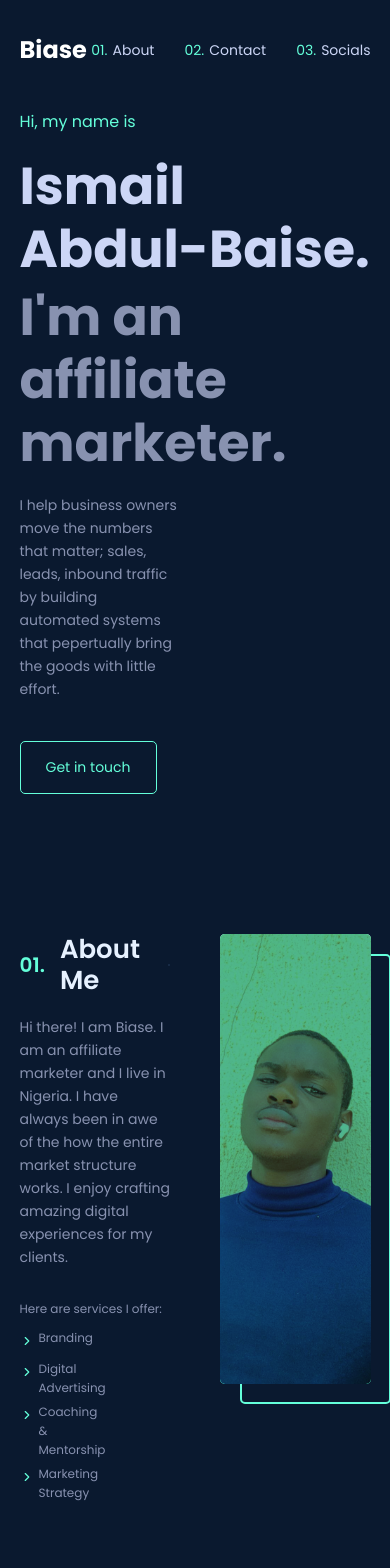
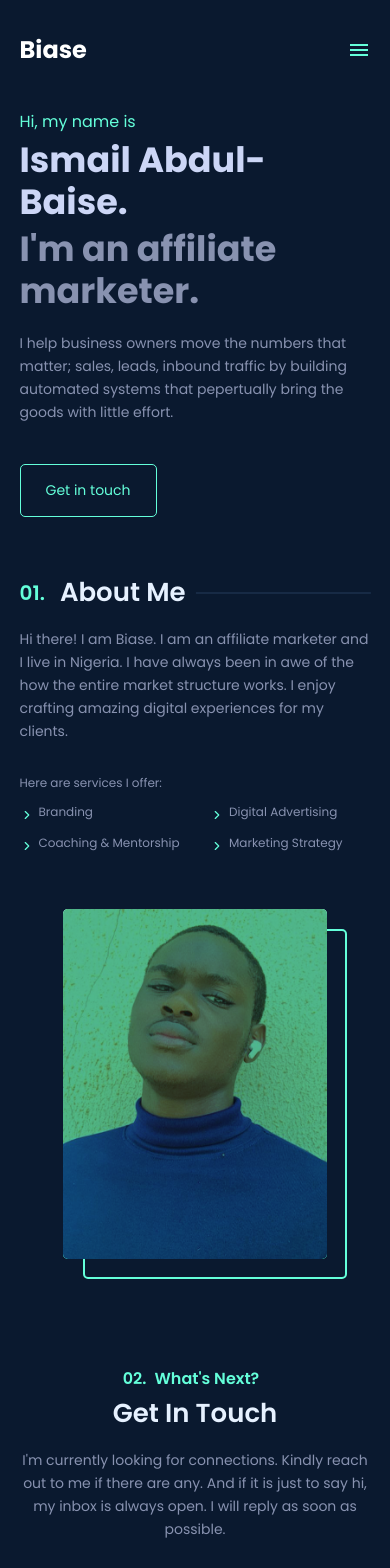
Before and after one commit to Adebesin-Cell/baise-portfolio, a React (Create React App) app: page / in a window 390 px wide. Shown: the top 1568 px of the page. Built offline with nearby package versions, Linux system fonts and the light colour scheme.

Commit message:
updating UI

```diff
--- a/src/components/about/About.module.scss
+++ b/src/components/about/About.module.scss
@@ -1,6 +1,10 @@
 .about {
     margin: calc(2 * var(--span-xl) + var(--span-l)) 0;
     margin-bottom: calc(var(--span-2xl) + var(--span-xl));
+
+    @media only screen and (max-width: 600px) {
+        margin-top: calc(var(--span-2xl));
+    }
 
     &__wrapper {
         display: grid;
@@ -9,6 +13,10 @@
 
         @media only screen and (max-width: 990px) {
             gap: var(--span-xl);
+        }
+
+        @media only screen and (max-width: 600px) {
+            grid-template-columns: 1fr;
         }
     }
 
@@ -90,6 +98,12 @@
                 width: 100%;
             }
 
+            @media only screen and (max-width: 600px) {
+                margin: 0 auto;
+                width: 75%;
+                height: 350px;
+            }
+
             &::before {
                 position: absolute;
                 bottom: -20px;
@@ -141,7 +155,7 @@
     }
 
     &__item {
-        flex: 0 0 40%;
+        flex: 1 0 40%;
         display: flex;
         gap: 5px;
     }
--- a/src/components/header/Header.js
+++ b/src/components/header/Header.js
@@ -1,12 +1,16 @@
 import styles from "./Header.module.scss";
 import Logo from "../logo/Logo";
 import Navigation from "../navigation/Navigation";
+import { ReactComponent as MenuIcon } from "../../assets/svgs/icon-menu.svg";
 
 const Header = function (props) {
   return (
     <header className={styles.header}>
       <Logo />
       <Navigation />
+      <div className={styles.header__menu}>
+        <MenuIcon />
+      </div>
     </header>
   );
 };
--- a/src/components/header/Header.module.scss
+++ b/src/components/header/Header.module.scss
@@ -19,4 +19,21 @@
         padding-left: 5%;
         padding-right: 5%;
     }
+
+    &__menu {
+        display: none;
+        align-items: center;
+        justify-content: center;
+        cursor: pointer;
+
+        svg {
+            fill: var(--green);
+            width: 24px;
+            height: 24px;
+        }
+
+        @media only screen and (max-width: 600px) {
+            display: flex;
+        }
+    }
 }
--- a/src/components/intro/Intro.module.scss
+++ b/src/components/intro/Intro.module.scss
@@ -21,6 +21,12 @@
             font-size: calc(var(--size-2xl) + 4px);
             line-height: 63px;
         }
+
+        @media only screen and (max-width: 600px) {
+            margin-top: 5px;
+            font-size: calc(var(--size-xl) + 3px);
+            line-height: 42px;
+        }
     }
 
     &__paragraph {
@@ -35,6 +41,11 @@
             margin-top: 5px;
             font-size: calc(var(--size-2xl) + 4px);
             line-height: 63px;
+        }
+
+        @media only screen and (max-width: 600px) {
+            font-size: calc(var(--size-xl) + 3px);
+            line-height: 42px;
         }
     }
 
@@ -51,6 +62,12 @@
 
         @media only screen and (max-width: 1140px) {
             margin-top: var(--span-s);
+            font-size: var(--size-s);
+            line-height: 23px;
+        }
+
+        @media only screen and (max-width: 600px) {
+            max-width: 100%;
             font-size: var(--size-s);
             line-height: 23px;
         }
--- a/src/components/navigation/Navigation.module.scss
+++ b/src/components/navigation/Navigation.module.scss
@@ -1,4 +1,9 @@
 .nav {
+
+    @media only screen and (max-width: 600px) {
+        display: none;
+    }
+
     &__list {
         list-style-type: none;
         display: flex;
```
Also changed, not shown: src/assets/svgs/icon-menu.svg (added).
